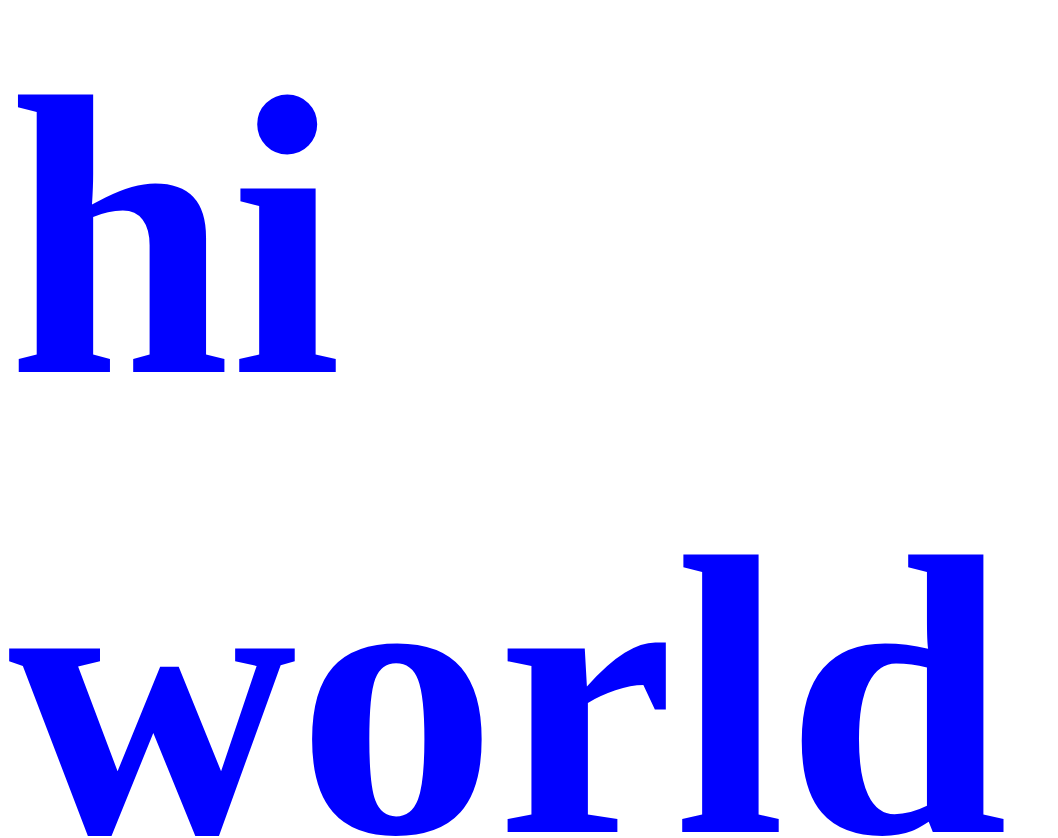
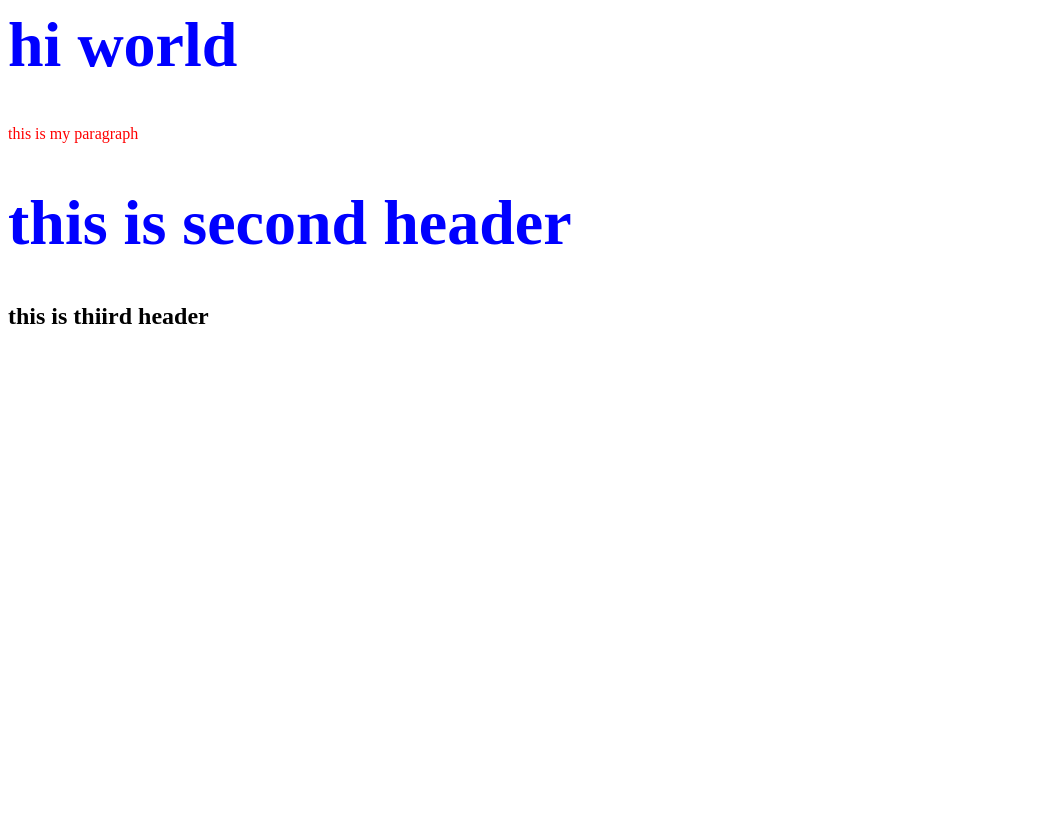
Before and after one commit to hardeep-kaur10/xyz, a plain HTML site: page index.html in a window 1280 px wide. Shown: the top 838 px of the page, without its empty margins (0-1058 px from the left). After the commit the page ends 800 px from the top, so only its background shows below. Drawn offline with Linux system fonts and the light colour scheme.

Commit message:
headers added 2,3

```diff
--- a/index.html
+++ b/index.html
@@ -1,13 +1,18 @@
  <html>
 	 <head>
 <style>
-h1 {color:blue;font-size:400}
+h1 {color:blue;font-size:400%}
 p  {color:red}
 </style>
 	 </head>
 	 <body>
 		 <!--html and css-->
 		 <h1>hi world </h1>
-		 <p> this is my paragraph </p>
+	 <p> this is my paragraph </p>
+	 <h1> this is second header </h1>
+	 <h2>this is thiird header </h2>
+
+
+
 	 </body>
  </html>
```
